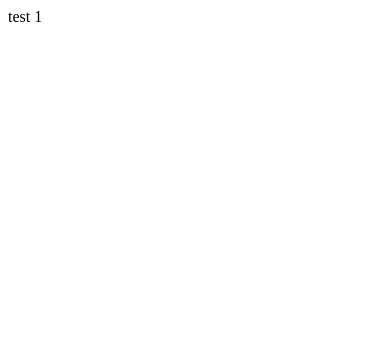
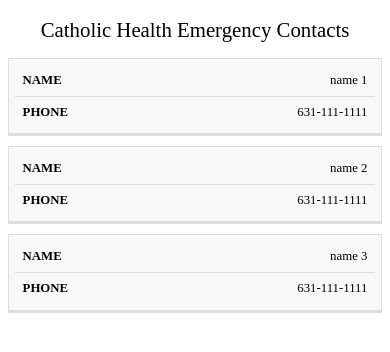
Before and after one commit to wjakahi/htmltest, a plain HTML site: page index.html in a window 390 px wide. Drawn offline with Linux system fonts and the light colour scheme.

Commit message:
loading from json

```diff
--- /dev/null
+++ b/css/styles.css
@@ -0,0 +1,80 @@
+table {
+  border: 1px solid #ccc;
+  border-collapse: collapse;
+  margin: 0;
+  padding: 0;
+  width: 100%;
+  table-layout: fixed;
+}
+
+table caption {
+  font-size: 1.5em;
+  margin: 0.5em 0 0.75em;
+}
+
+table tr {
+  background-color: #f8f8f8;
+  border: 1px solid #ddd;
+  padding: 0.35em;
+}
+
+table th,
+table td {
+  padding: 0.625em;
+  text-align: center;
+}
+
+table th {
+  font-size: 0.85em;
+  letter-spacing: 0.1em;
+  text-transform: uppercase;
+}
+
+@media screen and (max-width: 600px) {
+  table {
+    border: 0;
+  }
+
+  table caption {
+    font-size: 1.3em;
+  }
+
+  table thead {
+    border: none;
+    clip: rect(0 0 0 0);
+    height: 1px;
+    margin: -1px;
+    overflow: hidden;
+    padding: 0;
+    position: absolute;
+    width: 1px;
+  }
+
+  table tr {
+    border-bottom: 3px solid #ddd;
+    display: block;
+    margin-bottom: 0.625em;
+  }
+
+  table td {
+    border-bottom: 1px solid #ddd;
+    display: block;
+    font-size: 0.8em;
+    text-align: right;
+  }
+
+  table td::before {
+    /*
+* aria-label has no advantage, it won't be read inside a table
+content: attr(aria-label);
+*/
+    content: attr(data-label);
+    float: left;
+    font-weight: bold;
+    text-transform: uppercase;
+  }
+
+  table td:last-child {
+    border-bottom: 0;
+  }
+}
--- a/index.html
+++ b/index.html
@@ -1,11 +1,55 @@
 <!DOCTYPE >
 <html>
   <head>
-    <title>Emergenct Contact List</title>
+    <title>Catholic Health Emergency Contacts</title>
     <meta name="viewport" content="width=device-width, initial-scale=1" />
     <link rel="manifest" href="./manifest.json" />
+    <link rel="stylesheet" href="./css/styles.css" />
   </head>
   <body>
-    test 1
+    <table id="tblDisplay">
+      <caption>
+        Catholic Health Emergency Contacts
+      </caption>
+      <thead>
+        <tr id="tblHeader"></tr>
+      </thead>
+      <tbody id="tblBody"></tbody>
+    </table>
+    <script>
+      // prettier-ignore
+      const phListing = [
+        { name: "name 1", phone: "631-111-1111" },
+        { name: "name 2", phone: "631-111-1111" },
+        { name: "name 3", phone: "631-111-1111" },
+      ];
+
+      const hdr = document.getElementById("tblHeader");
+      for (var key in phListing[0]) {
+        if (phListing[0].hasOwnProperty(key)) {
+          let th = document.createElement("th");
+          let txt = document.createTextNode(key);
+          th.setAttribute("scope", "col");
+          th.appendChild(txt);
+          hdr.appendChild(th);
+        }
+      }
+
+      const bdy = document.getElementById("tblBody");
+      for (let i = 0; i < phListing.length; i++) {
+        let tr = document.createElement("tr");
+        for (var key in phListing[i]) {
+          if (phListing[i].hasOwnProperty(key)) {
+            let td = document.createElement("td");
+            let txt = document.createTextNode(phListing[i][key]);
+            td.setAttribute("data-label", key);
+            td.appendChild(txt);
+            tr.appendChild(td);
+          }
+        }
+        bdy.appendChild(tr);
+        console.log("test - ", i);
+      }
+    </script>
   </body>
 </html>
```
